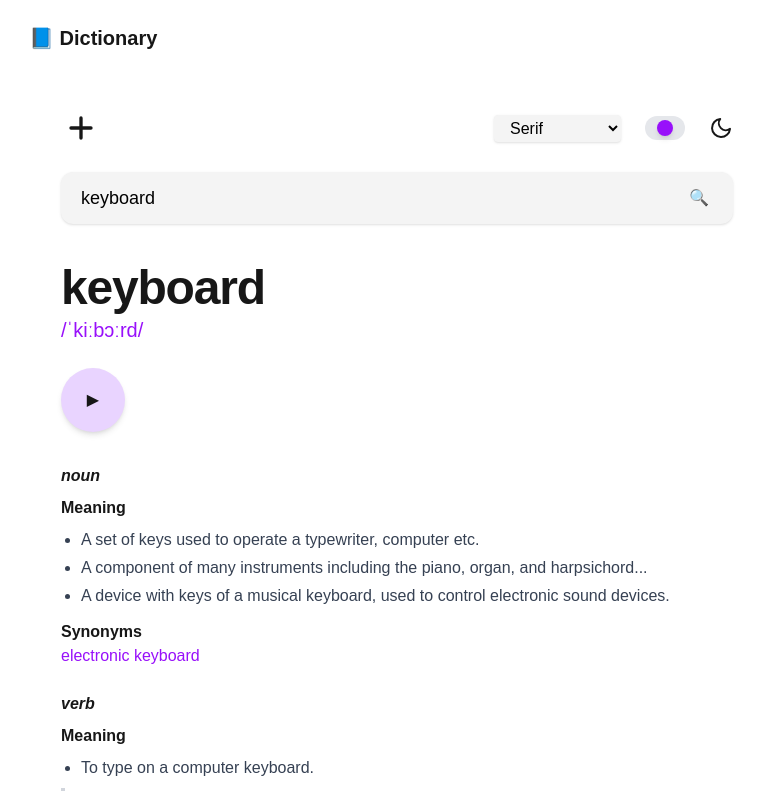
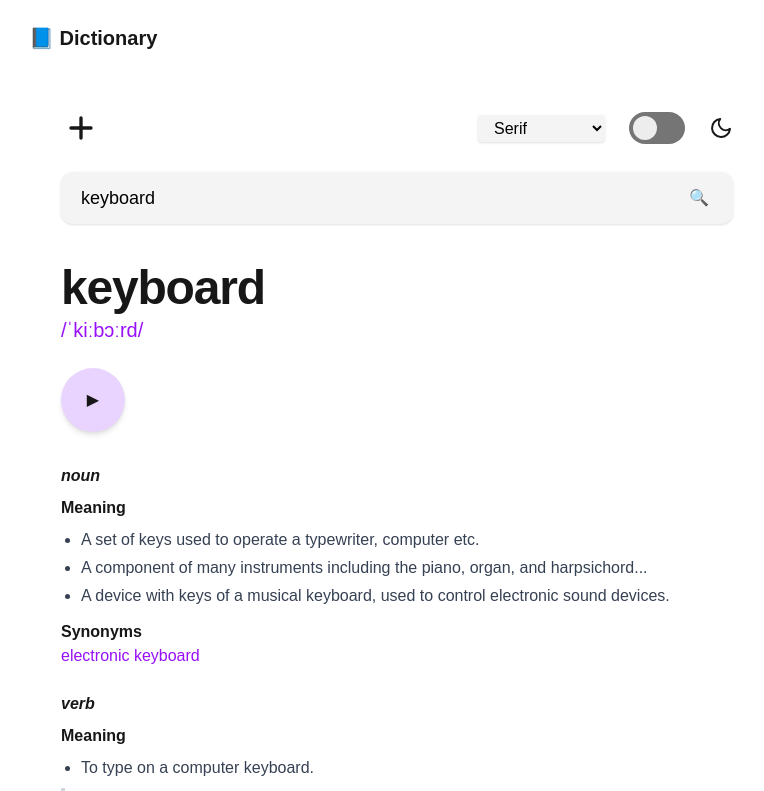
Before and after one commit to ckcristock/dictionary-app, a Next.js app: page / in a window 1280 px wide. Shown: the top 791 px of the page, without its empty margins (243-1007 px from the left). Built offline with nearby package versions, Linux system fonts and the light colour scheme.

Commit message:
ThemeToggle Button

```diff
--- a/src/app/components/ThemeToggle.tsx
+++ b/src/app/components/ThemeToggle.tsx
@@ -1,27 +1,28 @@
 "use client";
 
 import { useTheme } from "@/app/providers/theme-provider";
-import { Sun, Moon } from "lucide-react";
 
 export default function ThemeToggle() {
   const { theme, setTheme } = useTheme();
 
+  const isDark = theme === "dark";
+
   const handleToggle = () => {
-    const newTheme = theme === "dark" ? "light" : "dark";
-    console.log("Cambiando tema a:", newTheme); // ✅ Log para depurar
-    setTheme(newTheme);
+    setTheme(isDark ? "light" : "dark");
   };
 
   return (
     <button
       onClick={handleToggle}
       aria-label="Toggle Theme"
-      className="flex items-center justify-center w-10 h-6 bg-gray-200 dark:bg-gray-700 rounded-full cursor-pointer relative p-0"
+      className={`relative flex items-center w-14 h-8 rounded-full cursor-pointer transition-colors duration-300 ${
+        isDark ? "bg-gray-700" : "bg-[#757575]"
+      }`}
     >
       <span
-        className={`w-4 h-4 bg-purple-600 rounded-full shadow-md transform duration-300 ease-in-out ${
-          theme === "dark" ? "translate-x-4" : "translate-x-0"
-        }`}
+        className={`absolute left-1 top-1 w-6 h-6 rounded-full transition-transform duration-300 ${
+          isDark ? "translate-x-6" : "translate-x-0"
+        } bg-[#ededed]`}
       />
     </button>
   );
```
